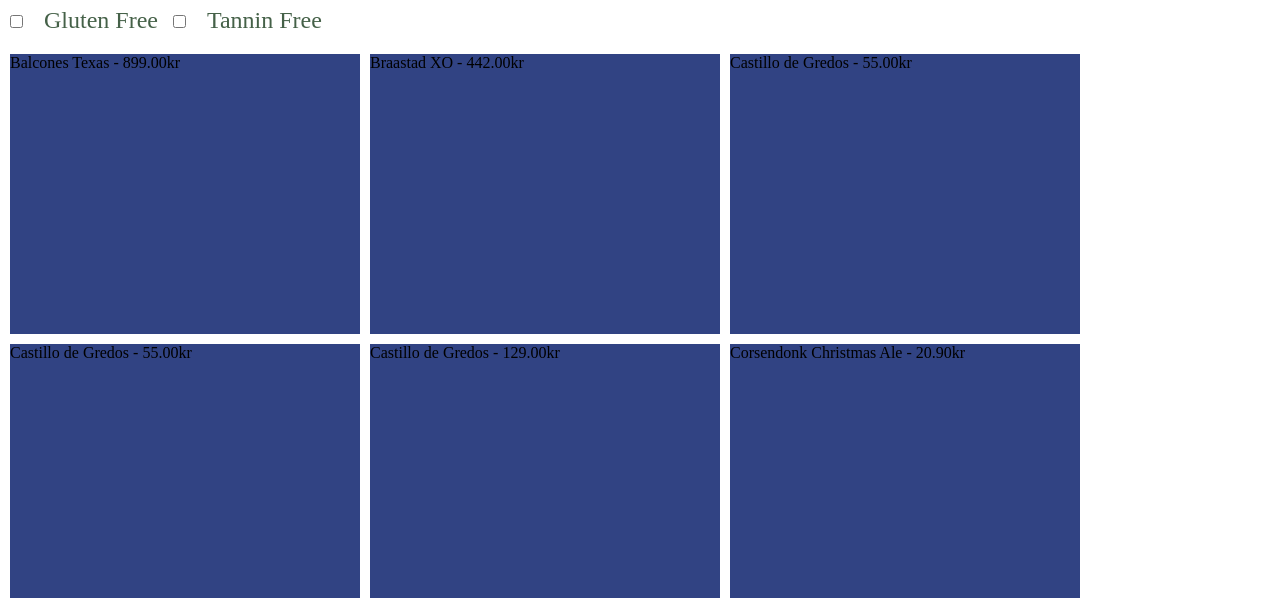
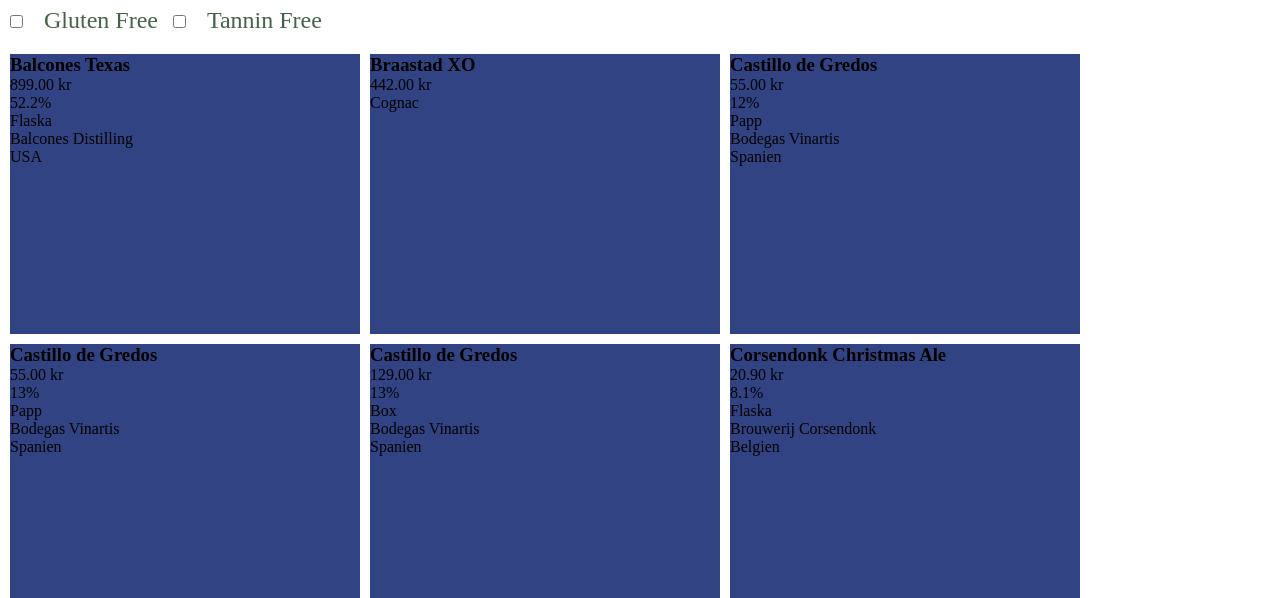
Before and after one commit to arina-sbz/FlyingDutchmanPub, a plain HTML site: page index.html in a window 1280 px wide. Shown: the part 202-800 px from the top of the page. Drawn offline with nearby package versions, Linux system fonts and the light colour scheme.

Commit message:
showing product content

```diff
--- a/assets/style.css
+++ b/assets/style.css
@@ -112,7 +112,7 @@
 }
 /* ******************************* */
 
-/* ***********FILTERING SECTION************* */
+/* ***********PRODUCTS************* */
 #products{
     padding: 5px;
     display: flex;
@@ -122,7 +122,9 @@
     background-color: var(--primary-color);
     width: 350px;
     height: 280px;
-    margin: 5px;;
+    margin: 5px;
+}
+#products .product-item .product-name{
 }
 
 /* ******************************* */
--- a/controller.js
+++ b/controller.js
@@ -17,7 +17,7 @@ function returnFilterButtons() {
     $(".filter-buttons").append(
       `<button type="button" class="secondary-btn">${category}</button>`
     );
-      $('.filter-buttons .secondary-btn').on('click', function() {
+    $(".filter-buttons .secondary-btn").on("click", function () {
       const categoryName = $(this).text();
       showMenu(categoryName);
     });
@@ -40,22 +40,56 @@ function showMenu(categoryName) {
 
   // Iterate through filtered products and create elements for each
   filteredProducts.forEach((product) => {
-    const div = document.createElement("div");
-    div.classList.add("product-item");
-    div.textContent = `${product.name} - ${product.price}kr`;
+    // Create the product item element
+    const productItem = $(`
+    <div class="product-item">
+        <h3 class="product-name">${product.name}</h3>
+        <p class="product-price">${product.price} kr</p>
+        ${
+          product.alcoholstrength
+            ? `<p class="product-alcohol">${product.alcoholstrength}</p>`
+            : ""
+        }
+        ${
+          product.category
+            ? `<p class="product-category">${product.category}</p>`
+            : ""
+        }
+        ${
+          product.packaging
+            ? `<p class="packaging">${product.packaging}</p>`
+            : ""
+        }
+        ${
+          product.productionyear
+            ? `<p class="product-year">${product.productionyear}</p>`
+            : ""
+        }
+        ${
+          product.producer
+            ? `<p class="product-producer">${product.producer}</p>`
+            : ""
+        }
+        ${
+          product.countryoforiginlandname
+            ? `<p>${product.countryoforiginlandname}</p>`
+            : ""
+        }
+    </div>
+`);
 
-    // Add an event handler to add the product to the cart when clicked
-    div.onclick = function () {
+    // Bind the click event to this specific product item
+    productItem.on("click", () => {
       addToCart(product.name, product.price);
-    };
+    });
 
-    // Append the product element to the products display
-    productsDiv.appendChild(div);
+    // Append the product item to the products container
+    $("#products").append(productItem);
   });
 }
 
 function fetchMenu() {
   returnFilterButtons();
-  showMenu('All');
+  showMenu("All");
   $("#menu-container").show();
 }
```
Lines whose indentation alone changed are shown as unchanged.
